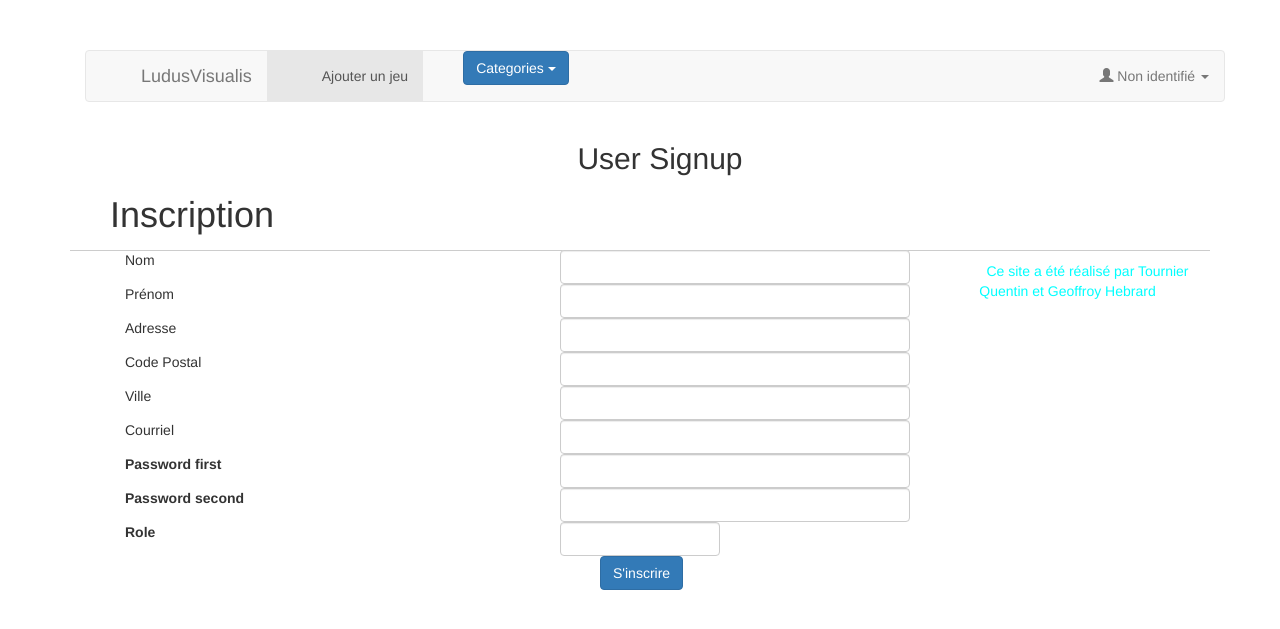
After one commit to polytechlyon-isi2/LudusVisualis, a PHP site: template views/signup.html.twig in a window 1280 px wide. The commit adds this page. Shown: the top 629 px of the page. Run offline with PHP 8.4, Linux system fonts and the light colour scheme; the template is opened without the code that fills it, so the values that code supplies are empty; form fields are guessed from the names that the template uses; some libraries are stand-ins or nearby versions.

Commit message:
ajout d'un utilisateur possible

```diff
--- a/db/content.sql
+++ b/db/content.sql
@@ -5,5 +5,9 @@ insert into VideoGames values
 insert into Users values
 (1,'JohnDoe@hotmail.fr','L2nNR5hIcinaJkKR+j4baYaZjcHS0c3WX2gjYF6Tmgl1Bs+C9Qbr+69X8eQwXDvw0vp73PrcSeT0bGEW5+T2hA==','Doe','John','3 rue pierrot',14785,'Besoul','YcM=A$nsYzkyeDVjEUa7W9K','ROLE_USER');
 
+insert into Users values
+
+(2, 'admin', 'gqeuP4YJ8hU3ZqGwGikB6+rcZBqefVy+7hTLQkOD+jwVkp4fkS7/gr1rAQfn9VUKWc7bvOD7OsXrQQN5KGHbfg==', 'admin', 'admin', 'admin','00000', 'admin','EDDsl&fBCJB|a5XUtAlnQN8', 'ROLE_ADMIN');
+
 INSERT INTO categories VALUES ('Sport');
 INSERT INTO categories VALUES ('Action');
--- a/src/DAO/GameDAO.php
+++ b/src/DAO/GameDAO.php
@@ -16,7 +16,6 @@ class GameDAO extends DAO
     public function findAll() {
         $sql = "select * from VideoGames order by game_id desc";
         $result = $this->getDb()->fetchAll($sql);
-
         // Convert query result to an array of domain objects
         $games = array();
         foreach ($result as $row) {
--- a/views/layout.html.twig
+++ b/views/layout.html.twig
@@ -51,9 +51,10 @@
                         {% else %}
                             <li class="dropdown">
                             <a href="#" class="dropdown-toggle" data-toggle="dropdown">
-                                <span class="glyphicon glyphicon-user"></span> Not connected <b class="caret"></b></a>
+                                <span class="glyphicon glyphicon-user"></span> Non identifié <b class="caret"></b></a>
                                 <ul class="dropdown-menu">
-                                    <li><a href="{{ path('login') }}">Log in</a></li>
+                                    <li><a href="{{ path('login') }}">Connexion</a></li>
+                                    <li><a href="{{ path('signup') }}">Identification</a></li>
                                 </ul>
                             </li>
                         {% endif %}
--- a/views/login.html.twig
+++ b/views/login.html.twig
@@ -13,7 +13,7 @@
     <form class="form-signin form-horizontal" role="form" action="{{ path('login_check') }}" method="post">
         <div class="form-group">
             <div class="col-sm-6 col-sm-offset-3 col-md-4 col-md-offset-4">
-            <input type="text" name="_username" value="{{ last_username }}" class="form-control" placeholder="Enter your username" required autofocus>
+            <input type="text" name="_username" value="{{ last_username }}" class="form-control" placeholder="Enter your email adress" required autofocus>
             </div>
         </div>
         <div class="form-group">
--- /dev/null
+++ b/views/signup.html.twig
@@ -0,0 +1,126 @@
+{% extends 'layout.html.twig' %}
+
+{% block title %}User Signup{% endblock %}
+
+{% block content %}
+<h2 class="text-center">{{ block('title') }}</h2>
+{% for flashMessage in app.session.flashbag.get('success') %}
+<div class="alert alert-success">
+    {{ flashMessage }}
+</div>
+{% endfor %}
+{% if form_errors(userForm.password.first) %}
+<div class="alert alert-danger">
+    {{ form_errors(userForm.password.first) }}
+</div>
+{% endif %}
+<h1>Inscription</h1>
+<div class="body">
+{{ form_start(userForm, { 'attr': {'class': 'form-horizontal'} }) }}
+    <div class="form-group">
+        <div class="col-sm-5 control-label">
+            Nom
+        </div>
+        <div class="col-sm-4">
+            {{ form_errors(userForm.userlastname) }}
+            {{ form_widget(userForm.userlastname, { 'attr':  {
+                'class': 'form-control'
+            }}) }}
+        </div>
+    </div>
+
+    <div class="form-group">
+        <div class="col-sm-5 control-label">
+            Prénom
+        </div>
+        <div class="col-sm-4">
+            {{ form_errors(userForm.username) }}
+            {{ form_widget(userForm.username, { 'attr':  {
+                'class': 'form-control'
+            }}) }}
+        </div>
+    </div>
+    <div class="form-group">
+        <div class="col-sm-5 control-label">
+            Adresse
+        </div>
+        <div class="col-sm-4">
+            {{ form_errors(userForm.adress) }}
+            {{ form_widget(userForm.adress, { 'attr':  {
+                'class': 'form-control'
+            }}) }}
+        </div>
+    </div>
+    <div class="form-group">
+        <div class="col-sm-5 control-label">
+            Code Postal
+        </div>
+        <div class="col-sm-4">
+            {{ form_errors(userForm.zip) }}
+            {{ form_widget(userForm.zip, { 'attr':  {
+                'class': 'form-control'
+            }}) }}
+        </div>
+    </div>
+        <div class="form-group">
+        <div class="col-sm-5 control-label">
+            Ville
+        </div>
+        <div class="col-sm-4">
+            {{ form_errors(userForm.city) }}
+            {{ form_widget(userForm.city, { 'attr':  {
+                'class': 'form-control'
+            }}) }}
+        </div>
+    </div>
+        <div class="form-group">
+        <div class="col-sm-5 control-label">
+            Courriel
+        </div>
+        <div class="col-sm-4">
+            {{ form_errors(userForm.email) }}
+            {{ form_widget(userForm.email, { 'attr':  {
+                'class': 'form-control'
+            }}) }}
+        </div>
+    </div>
+
+    <div class="form-group">
+        {{ form_label(userForm.password.first, null, { 'label_attr':  {
+            'class': 'col-sm-5 control-label'
+        }}) }}
+        <div class="col-sm-4">
+            {{ form_widget(userForm.password.first, { 'attr':  {
+                'class': 'form-control'
+            }}) }}
+        </div>
+    </div>
+    <div class="form-group">
+        {{ form_label(userForm.password.second, null, { 'label_attr':  {
+            'class': 'col-sm-5 control-label'
+        }}) }}
+        <div class="col-sm-4">
+            {{ form_widget(userForm.password.second, { 'attr':  {
+                'class': 'form-control'
+            }}) }}
+        </div>
+    </div>
+    <div class="form-group">
+        {{ form_label(userForm.role, null, { 'label_attr':  {
+            'class': 'col-sm-5 control-label'
+        }}) }}
+        <div class="col-sm-2">
+            {{ form_errors(userForm.role) }}
+            {{ form_widget(userForm.role, { 'attr':  {
+                'class': 'form-control'
+            }}) }}
+        </div>
+    </div>
+    <div class="form-group">
+        <div class="col-sm-offset-5 col-sm-3">
+            <input type="submit" class="btn btn-primary" value="S'inscrire" />
+        </div>
+    </div>
+{{ form_end(userForm) }}
+</div>
+{% endblock %}
```
Also changed, not shown: app/app.php (+14 -13 lines), app/routes.php (+29 -1 lines), src/DAO/UserDAO.php (+46 -14 lines), src/Domain/User.php (+15 -19 lines), src/Form/Type/UserType.php (added, +30 -0 lines).
